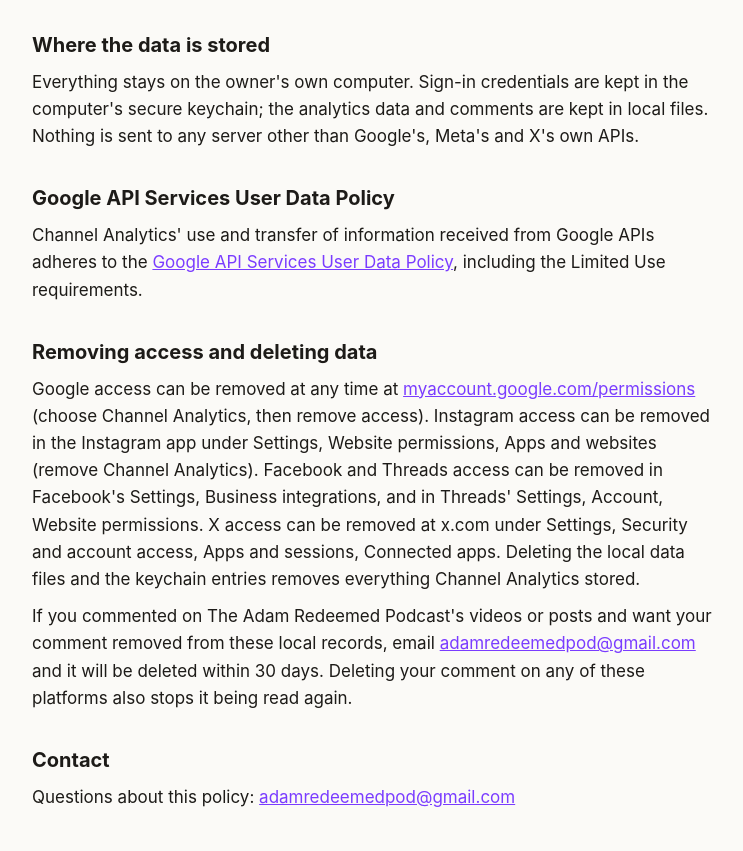
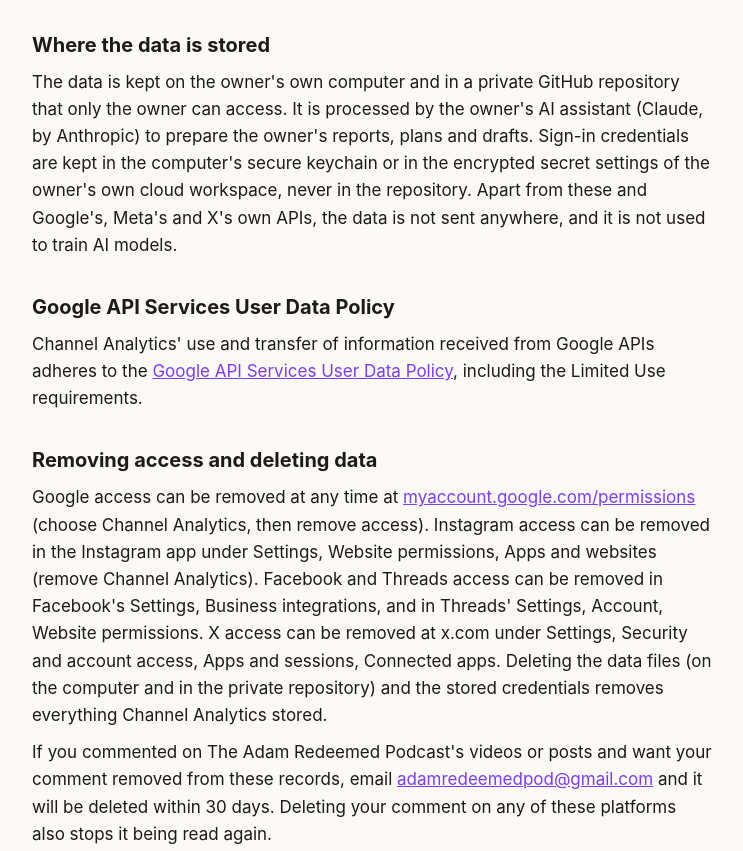
Before and after one commit to adamredeemed/adamredeemed.github.io, a plain HTML site: page privacy/index.html in a window 1280 px wide. Shown: the part 1477-2328 px from the top of the page, without its empty margins (268-1011 px from the left). Drawn offline with Linux system fonts and the light colour scheme.

Commit message:
Privacy policy: data also kept in a private GitHub repo

```diff
--- a/privacy/index.html
+++ b/privacy/index.html
@@ -20,7 +20,7 @@
 <main>
   <p class="mut"><a href="../">Adam Redeemed</a></p>
   <h1>Privacy Policy: Channel Analytics</h1>
-  <p class="mut">Last updated: October 24, 2026</p>
+  <p class="mut">Last updated: October 26, 2026</p>
 
   <p>Channel Analytics is a private tool used by The Adam Redeemed Podcast to read the performance of its own YouTube
   channel, Instagram account, Facebook Page, Threads profile and X account. It is not offered to the public, and it is used only by the account owner.</p>
@@ -60,9 +60,11 @@
   shared with anyone.</p>
 
   <h2>Where the data is stored</h2>
-  <p>Everything stays on the owner's own computer. Sign-in credentials are kept in the computer's secure keychain; the
-  analytics data and comments are kept in local files. Nothing is sent to any server other than Google's, Meta's and X's
-  own APIs.</p>
+  <p>The data is kept on the owner's own computer and in a private GitHub repository that only the owner can access.
+  It is processed by the owner's AI assistant (Claude, by Anthropic) to prepare the owner's reports, plans and drafts.
+  Sign-in credentials are kept in the computer's secure keychain or in the encrypted secret settings of the owner's own
+  cloud workspace, never in the repository. Apart from these and Google's, Meta's and X's own APIs, the data is not
+  sent anywhere, and it is not used to train AI models.</p>
 
   <h2>Google API Services User Data Policy</h2>
   <p>Channel Analytics' use and transfer of information received from Google APIs adheres to the
@@ -75,9 +77,9 @@
   then remove access). Instagram access can be removed in the Instagram app under Settings, Website permissions, Apps
   and websites (remove Channel Analytics). Facebook and Threads access can be removed in Facebook's Settings,
   Business integrations, and in Threads' Settings, Account, Website permissions. X access can be removed at
-  x.com under Settings, Security and account access, Apps and sessions, Connected apps. Deleting the local data files and the keychain entries removes everything
-  Channel Analytics stored.</p>
-  <p>If you commented on The Adam Redeemed Podcast's videos or posts and want your comment removed from these local
+  x.com under Settings, Security and account access, Apps and sessions, Connected apps. Deleting the data files (on the computer and in the private repository) and the stored credentials removes
+  everything Channel Analytics stored.</p>
+  <p>If you commented on The Adam Redeemed Podcast's videos or posts and want your comment removed from these
   records, email <a href="mailto:adamredeemedpod@gmail.com">adamredeemedpod@gmail.com</a> and it will be deleted within
   30 days. Deleting your comment on any of these platforms also stops it being read again.</p>
 
```
